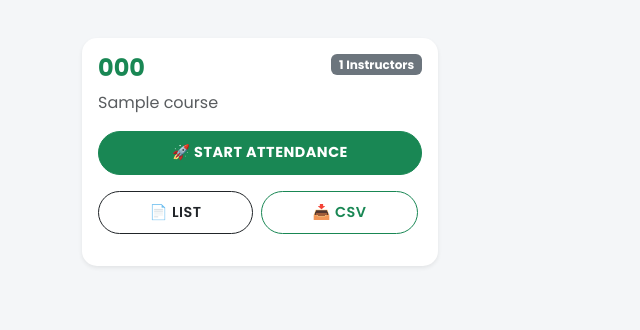
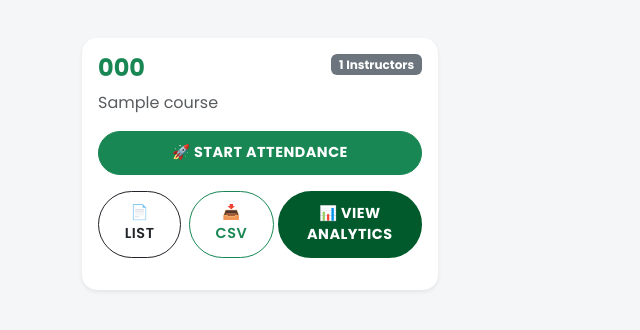
Before and after one commit to Lushegs01/scanmark, a Flask app: template ScanMark/templates/lecturer_dashboard.html in a window 1280 px wide. Shown: the part 196-526 px from the top of the page, without its empty margins (0-640 px from the left). Run offline with Flask 3, Linux system fonts and the light colour scheme; the template is opened without the code that fills it: values that come from a table or form of the project are taken from there, others are empty; tables that the repository leaves empty hold one stand-in row (values such as "Sample post"); some libraries are stand-ins or nearby versions.

Commit message:
Update lecturer_dashboard.html

```diff
--- a/ScanMark/templates/lecturer_dashboard.html
+++ b/ScanMark/templates/lecturer_dashboard.html
@@ -43,6 +43,10 @@
                         <a href="{{ url_for('download_csv', course_id=course.id) }}"
                             class="btn btn-outline-success btn-sm flex-fill mx-1">
                             📥 CSV
+                        </a>
+                         <a href="{{ url_for('course_analytics', course_id=course.id) }}"
+                            class="btn btn-primary fw-bold">
+                            📊 View Analytics
                         </a>
 
                         {% if current_user.role == 'Course Coordinator' %}
```
